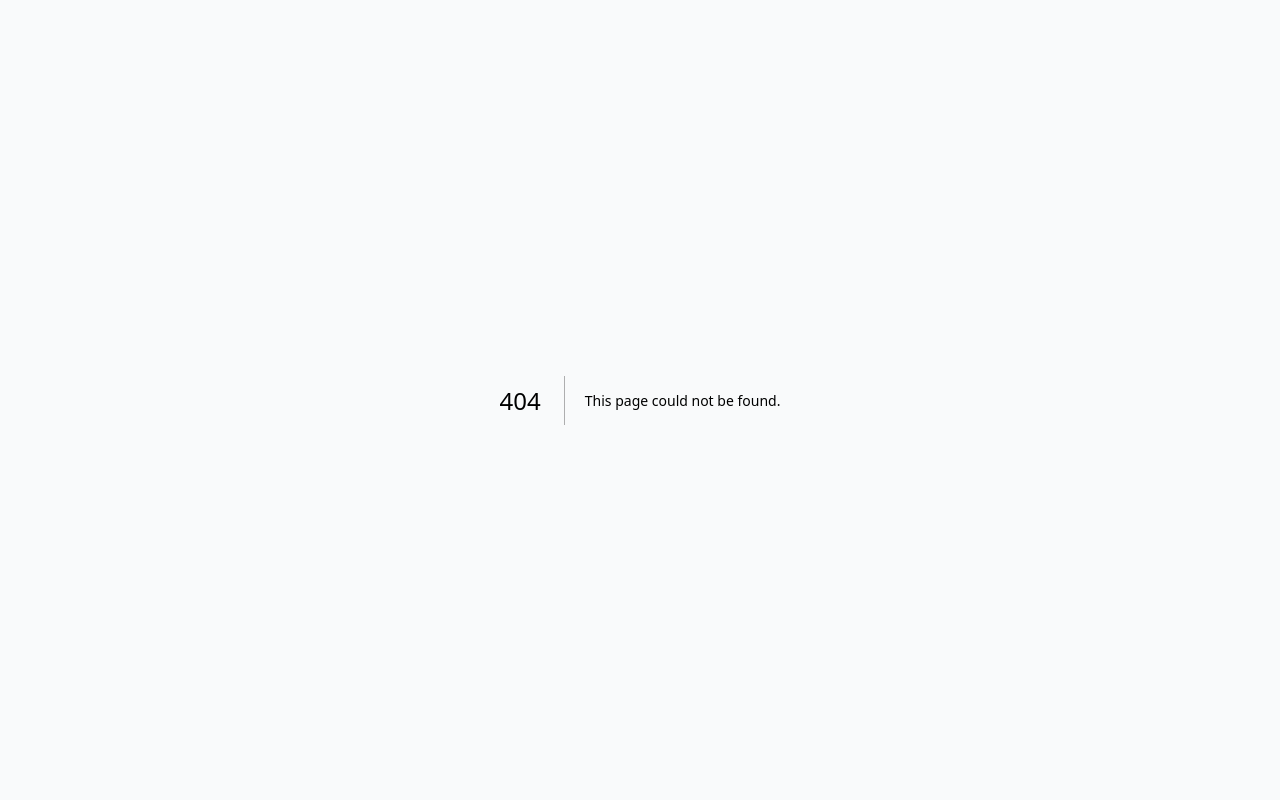
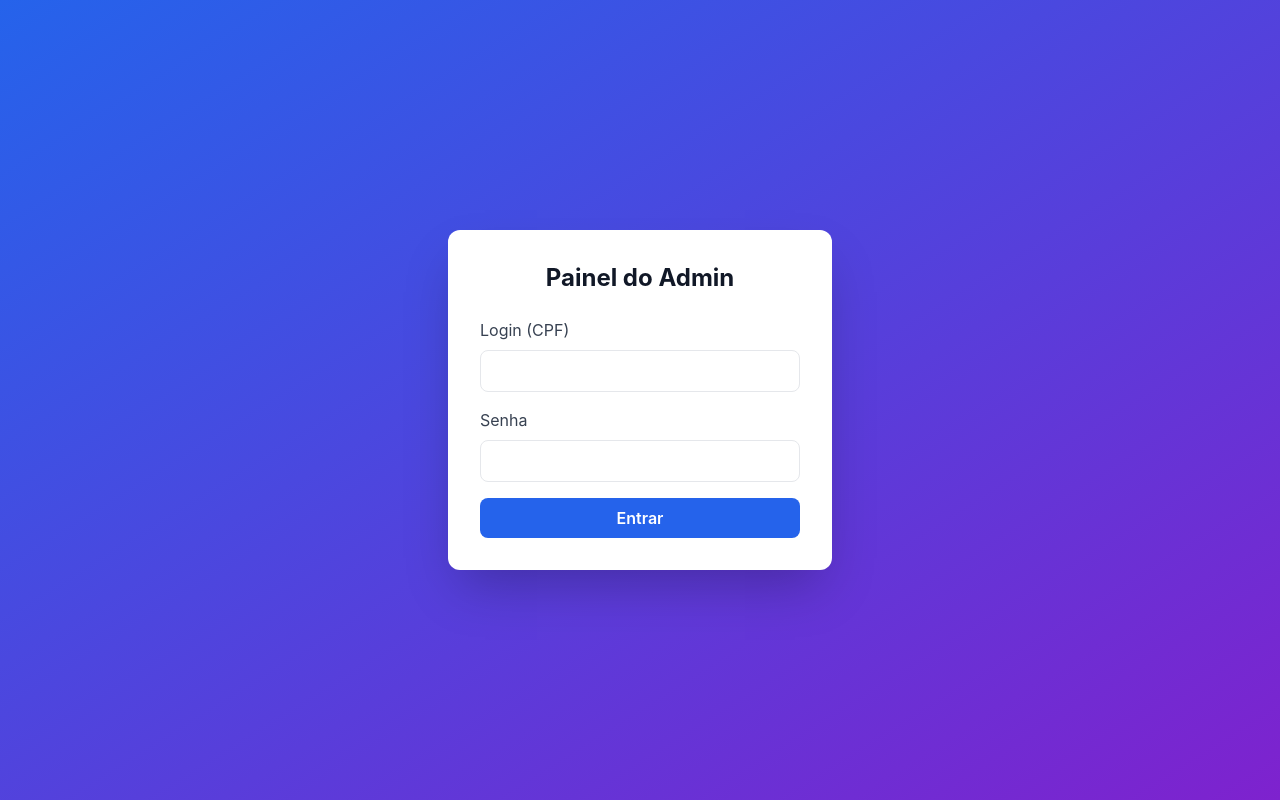
Before and after one commit to FlashConCards/flashconcards, a Next.js app: page /admin in a window 1280 px wide. Before the commit this address had no page. Built offline with nearby package versions, Linux system fonts and the light colour scheme.

Commit message:
Cria tela de login protegida para painel admin em /admin

```diff
--- /dev/null
+++ b/app/admin/page.tsx
@@ -0,0 +1,51 @@
+"use client";
+import { useState } from "react";
+
+const LOGIN = "70389409103";
+const SENHA = "Gabriel@123";
+
+export default function AdminPage() {
+  const [login, setLogin] = useState("");
+  const [senha, setSenha] = useState("");
+  const [autenticado, setAutenticado] = useState(false);
+  const [erro, setErro] = useState("");
+
+  const handleSubmit = (e: React.FormEvent) => {
+    e.preventDefault();
+    if (login === LOGIN && senha === SENHA) {
+      setAutenticado(true);
+      setErro("");
+    } else {
+      setErro("Login ou senha incorretos.");
+    }
+  };
+
+  if (!autenticado) {
+    return (
+      <div className="min-h-screen flex items-center justify-center bg-gradient-to-br from-blue-600 to-purple-700">
+        <form onSubmit={handleSubmit} className="bg-white p-8 rounded-xl shadow-2xl w-full max-w-sm">
+          <h2 className="text-2xl font-bold mb-6 text-center text-gray-900">Painel do Admin</h2>
+          <div className="mb-4">
+            <label className="block text-gray-700 mb-2">Login (CPF)</label>
+            <input type="text" value={login} onChange={e => setLogin(e.target.value)} className="w-full px-3 py-2 border rounded-lg focus:outline-none focus:ring-2 focus:ring-blue-500" />
+          </div>
+          <div className="mb-4">
+            <label className="block text-gray-700 mb-2">Senha</label>
+            <input type="password" value={senha} onChange={e => setSenha(e.target.value)} className="w-full px-3 py-2 border rounded-lg focus:outline-none focus:ring-2 focus:ring-blue-500" />
+          </div>
+          {erro && <div className="mb-4 text-red-600 text-sm">{erro}</div>}
+          <button type="submit" className="w-full bg-blue-600 text-white py-2 rounded-lg font-semibold hover:bg-blue-700 transition-colors">Entrar</button>
+        </form>
+      </div>
+    );
+  }
+
+  return (
+    <div className="min-h-screen flex items-center justify-center bg-gradient-to-br from-blue-600 to-purple-700">
+      <div className="bg-white p-8 rounded-xl shadow-2xl w-full max-w-md text-center">
+        <h2 className="text-2xl font-bold mb-4 text-gray-900">Bem-vindo ao Painel do Admin</h2>
+        <p className="text-gray-700 mb-4">Acesso liberado! Em breve, painel de gerenciamento de flashcards.</p>
+      </div>
+    </div>
+  );
+}
```
